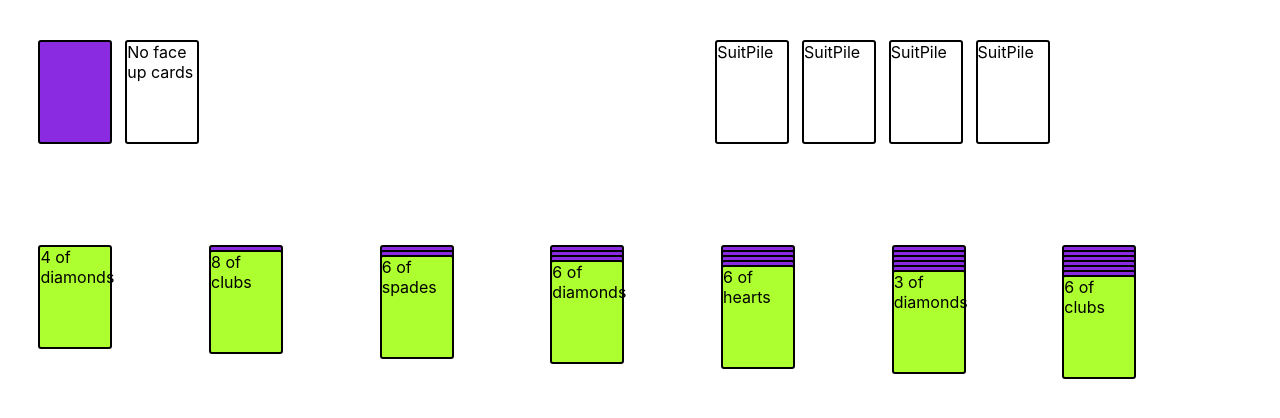
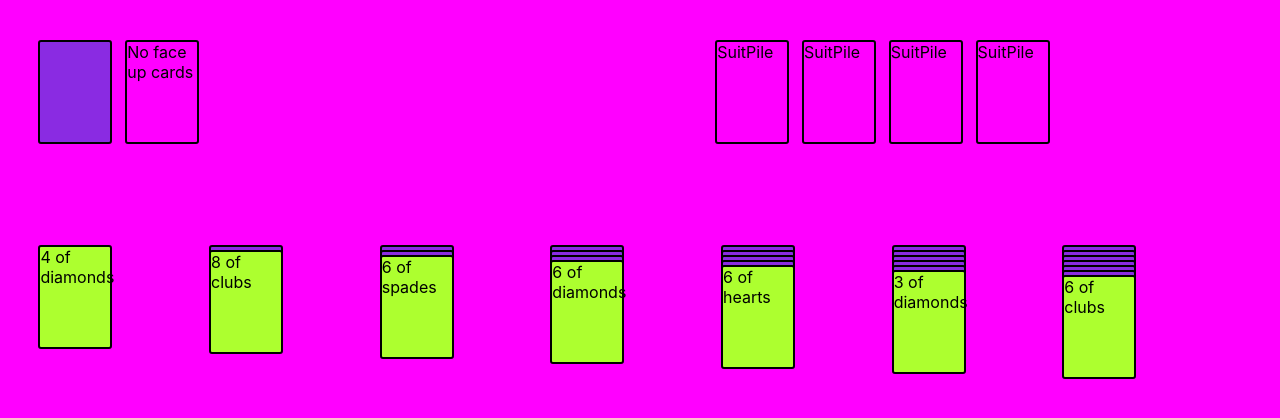
Before and after one commit to theneekz/Solitaire, a React (Create React App) app: page / in a window 1280 px wide. Shown: the top 418 px of the page. Built offline with nearby package versions, Linux system fonts and the light colour scheme.

Commit message:
generic commit message

```diff
--- a/src/styles/Card.css
+++ b/src/styles/Card.css
@@ -1,5 +1,9 @@
 .card {
   background-color: greenyellow;
+}
+
+body {
+  background-color: fuchsia;
 }
 
 .card,
```
